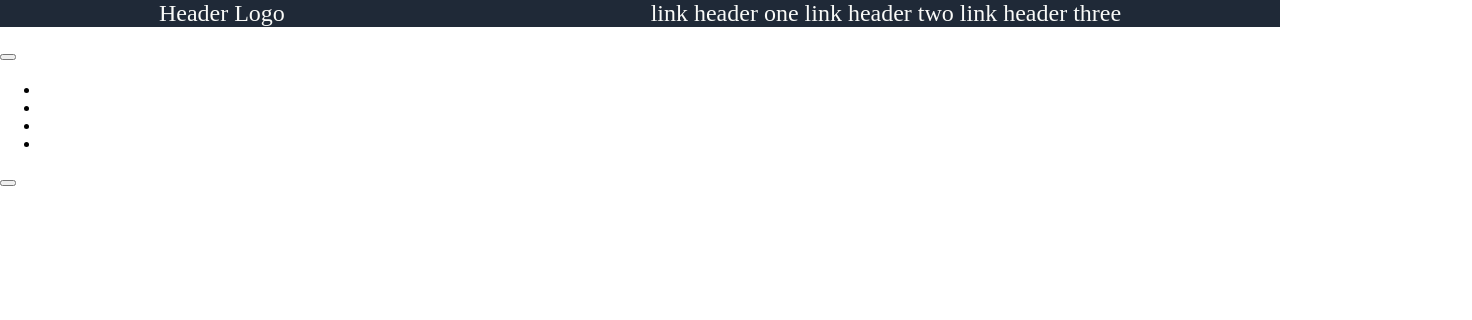
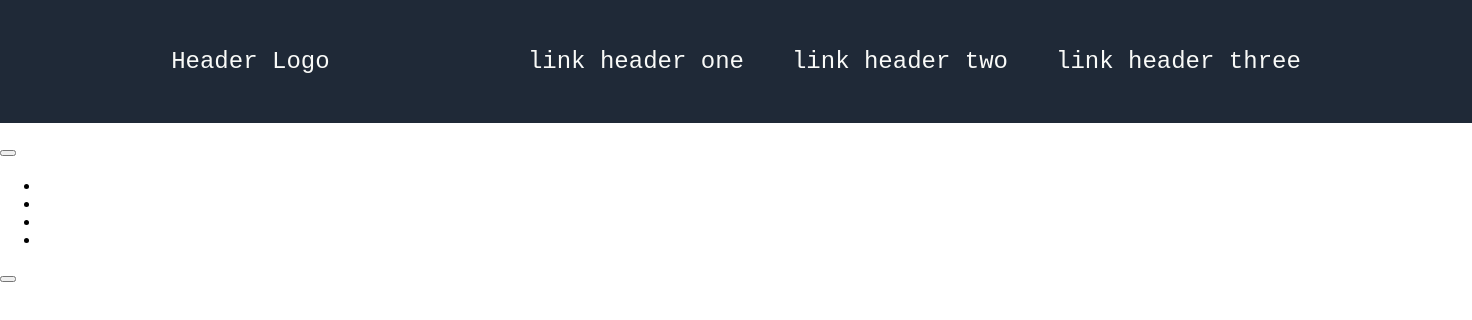
Before and after one commit to MihailKruts/Landing_page, a plain HTML site: page index.html in a window 1280 px wide. Shown: the whole page, 1472 px wide, since content can reach past the window. Drawn offline with Linux system fonts and the light colour scheme.

Commit message:
Edit index.html and style.css q

```diff
--- a/index.html
+++ b/index.html
@@ -9,7 +9,7 @@
 </head>
 <body>
     <header>
-        Header Logo
+        <span>Header Logo</span>
         <nav>
             <span>link header one</span>
             <span>link header two</span>
--- a/style.css
+++ b/style.css
@@ -11,17 +11,14 @@ header{
     background-color: #1F2937;
     color: #F9FAF8;
     font-size: 24px;
-    padding: 1em, 4em;
+     font-family: 'Courier New', Courier, monospace;
+    padding: 2em 4em;
     justify-content: space-around;
     gap: 2em;
     width: 100%;
-}
-
-nav{
-    right: 0;
 
 }
-.nav-bar{
+nav{
     display: flex;
-    gap: 10px;
+    gap: 0 2em;
 }
```
